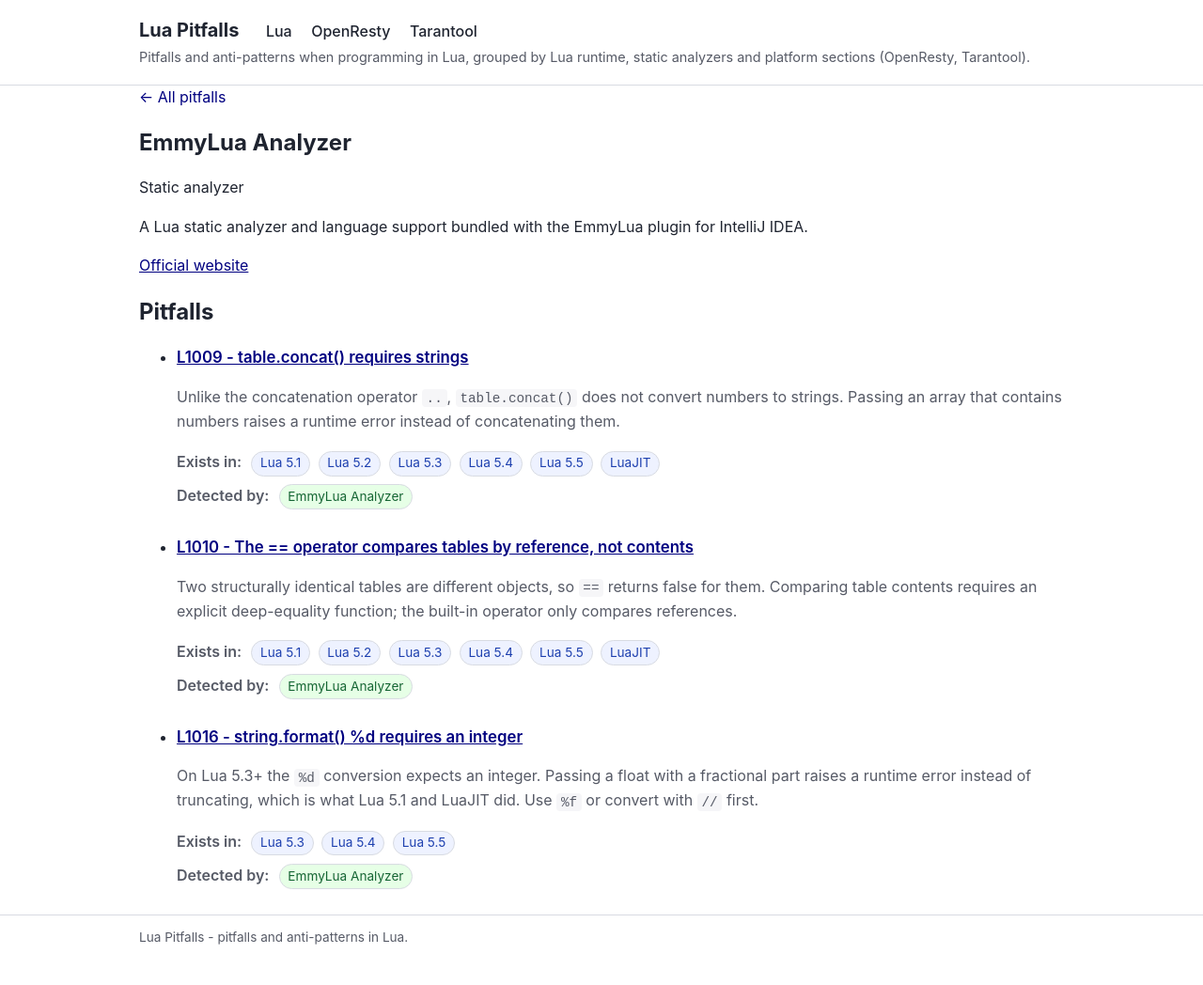
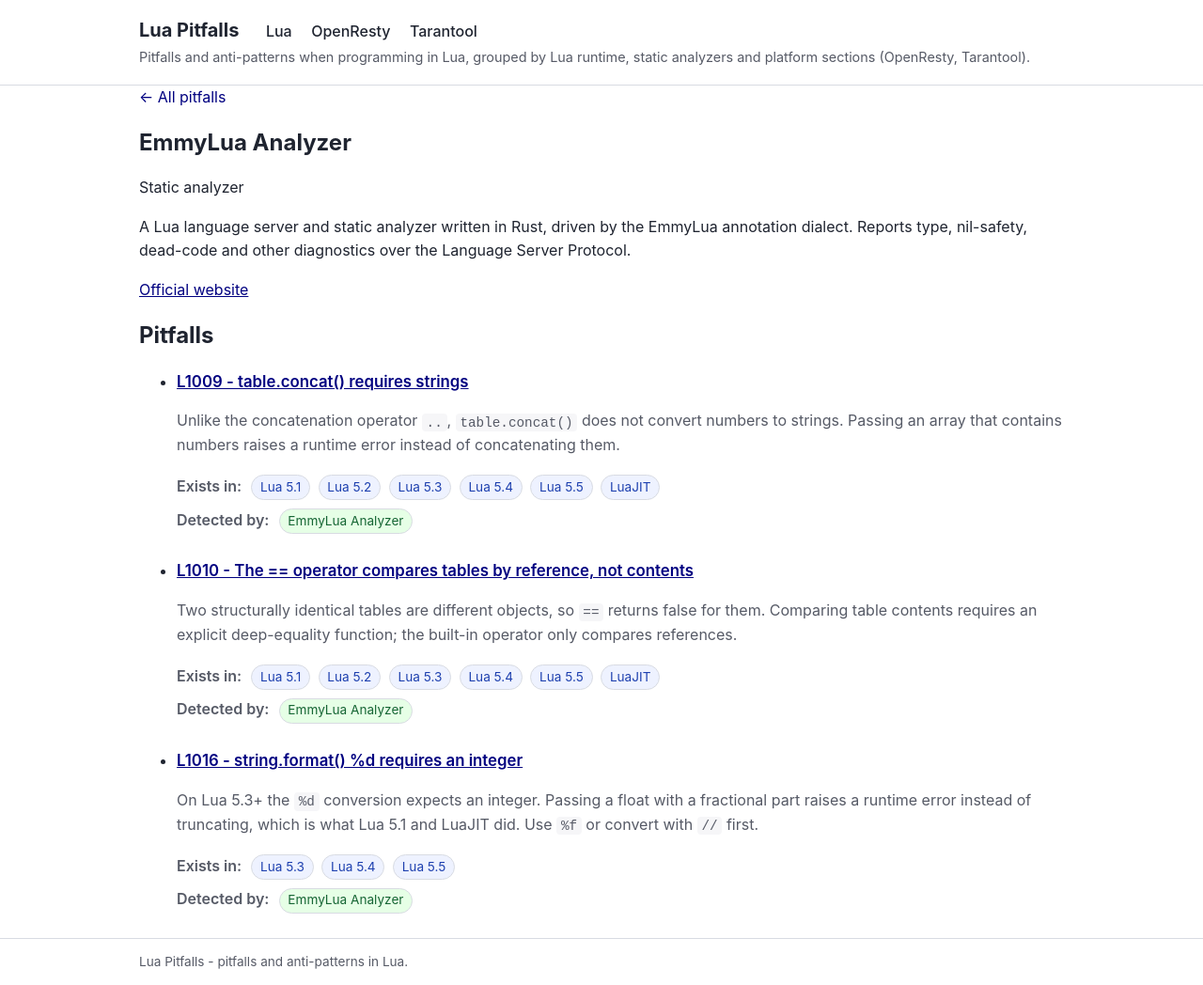
Before and after one commit to ligurio/lua-pitfalls, a Jekyll site: the page built from analyzers/emmylua-analyzer.md, in a window 1280 px wide. Shown: the whole page at 94% size. Built offline with Jekyll 4.4.1, drawn with Linux system fonts in a browser that asks for light colours; before the commit the page ends 1023 px from its top, so only the background shows below that.

Commit message:
Update EmmyLua Analyzer metadata
The analyzer is now maintained as a Rust language server
(EmmyLuaLs/emmylua-analyzer-rust); update the site URL and
description accordingly.

```diff
--- a/_data/analyzers.yml
+++ b/_data/analyzers.yml
@@ -17,10 +17,11 @@ selene:
 emmylua-analyzer:
   name: EmmyLua Analyzer
   slug: emmylua-analyzer
-  url: https://emmylua.github.io/
+  url: https://github.com/EmmyLuaLs/emmylua-analyzer-rust
   description: >-
-    A Lua static analyzer and language support bundled with the EmmyLua
-    plugin for IntelliJ IDEA.
+    A Lua language server and static analyzer written in Rust, driven by the
+    EmmyLua annotation dialect. Reports type, nil-safety, dead-code and other
+    diagnostics over the Language Server Protocol.
 
 semgrep:
   name: semgrep
```
